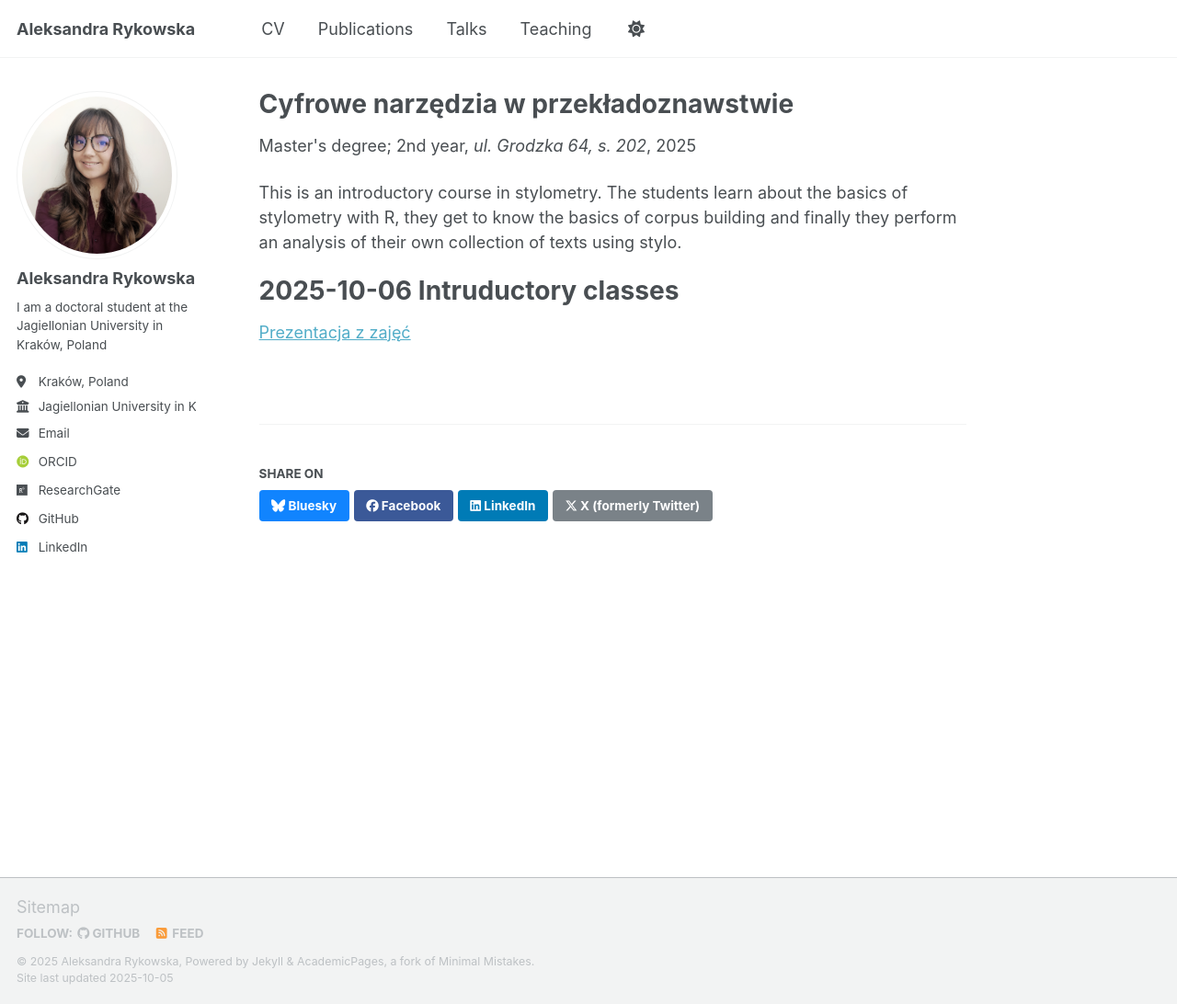
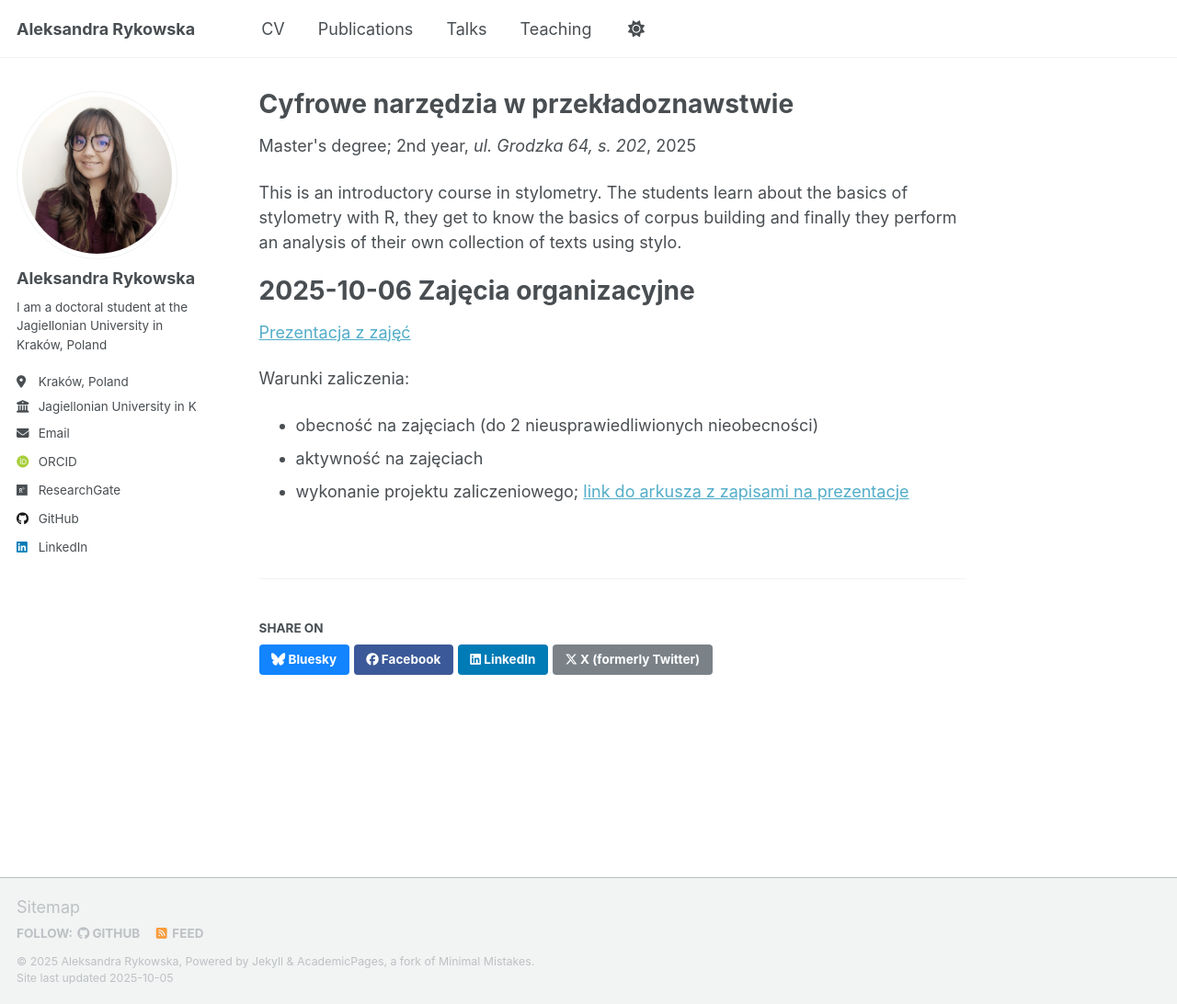
Before and after one commit to aleksandra2812/aleksandra2812.github.io, a Jekyll site: the page built from _teaching/2014-spring-teaching-1.md, in a window 1280 px wide and 1092 px high. Shown: the whole window at 92% size. Built offline with Jekyll 4.4.1, drawn with Linux system fonts in a browser that asks for light colours; some web fonts are replaced; a script that is not in the unit is left out.

Commit message:
Update first classes

```diff
--- a/_teaching/2014-spring-teaching-1.md
+++ b/_teaching/2014-spring-teaching-1.md
@@ -10,6 +10,11 @@ location: "Kraków, Poland"
 
 This is an introductory course in stylometry. The students learn about the basics of stylometry with R, they get to know the basics of corpus building and finally they perform an analysis of their own collection of texts using stylo.
 
-2025-10-06 Intruductory classes
+2025-10-06 Zajęcia organizacyjne
 ======
 <a href="/files/0610_CyfroweNarzedziaWPrzekladoznawstwie.pdf" target="_blank">Prezentacja z zajęć</a>
+
+Warunki zaliczenia:
+- obecność na zajęciach (do 2 nieusprawiedliwionych nieobecności)
+- aktywność na zajęciach
+- wykonanie projektu zaliczeniowego; [link do arkusza z zapisami na prezentacje](/files/0610_CyfroweNarzedziaWPrzekladoznawstwie.pdf)
```
